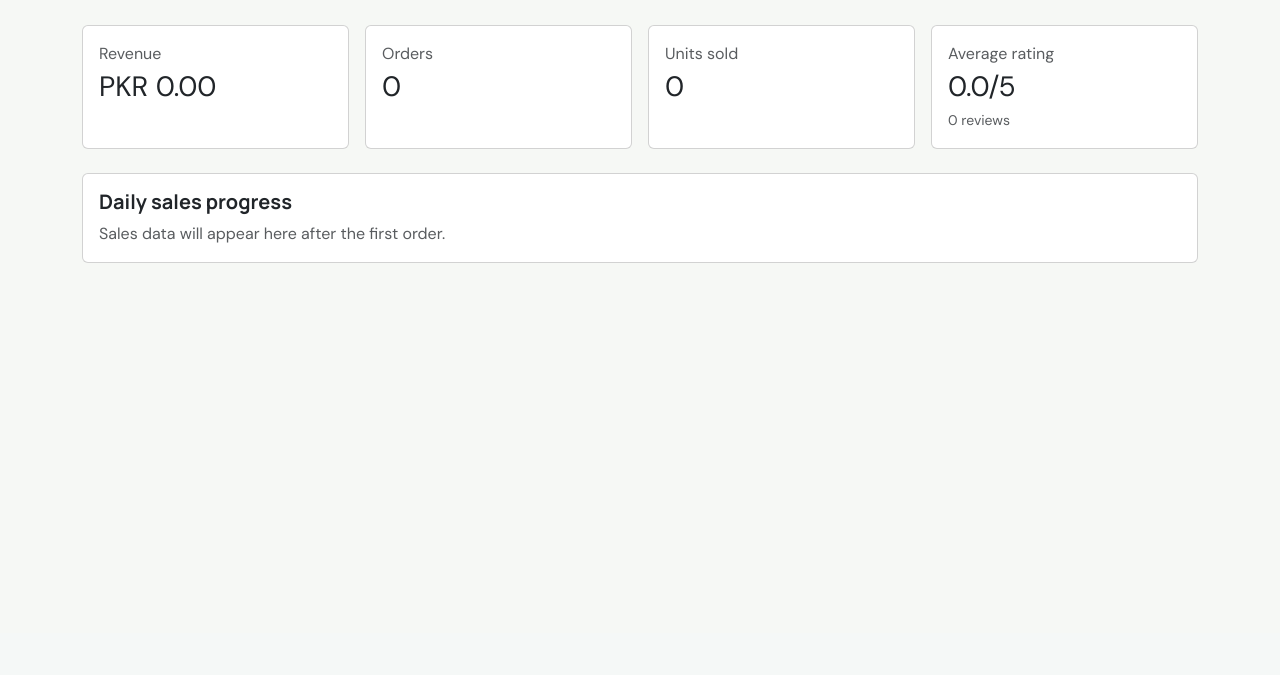
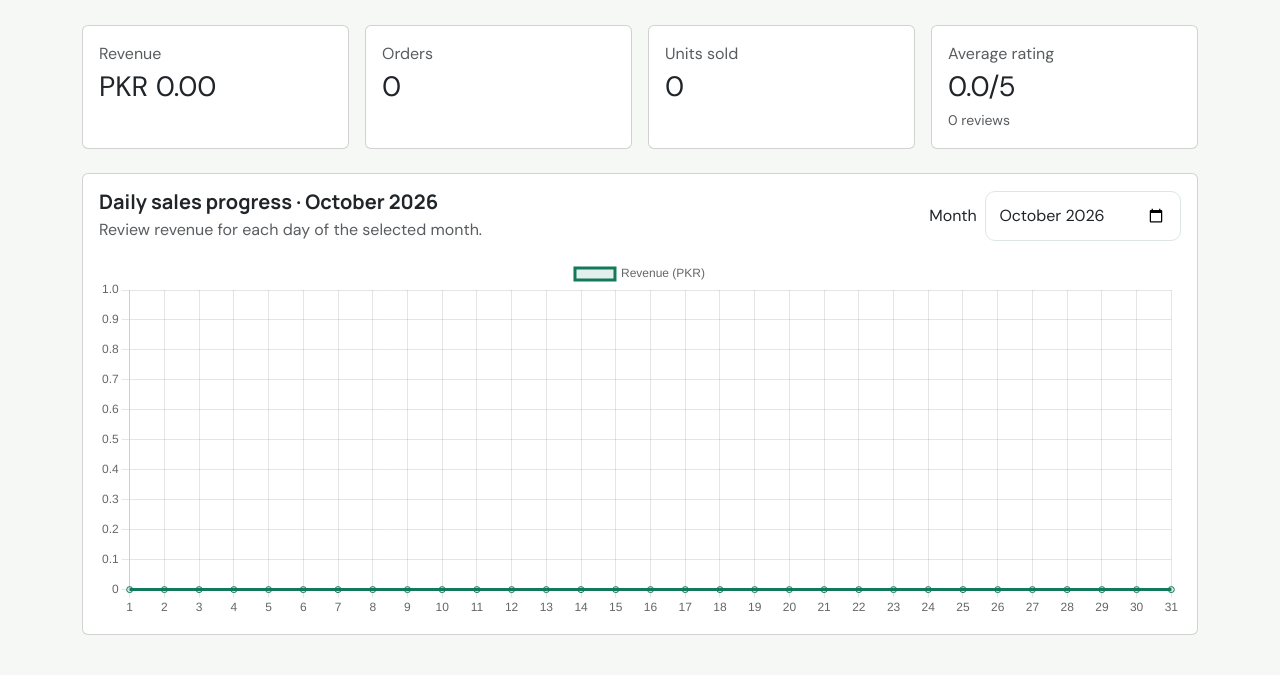
Before and after one commit to atika94/pharmacare, a Flask app: page /admin/analytics in a window 1280 px wide. Shown: the part 167-842 px from the top of the page. Before the commit the page ends 430 px from the top, so only its background shows below. Run offline with Flask 3, Linux system fonts and the light colour scheme; the visitor is signed in with stand-in values (Sample User, id 1); data that the repository does not hold is empty.

Commit message:
feat: add monthly daily sales analytics tracking

```diff
--- a/app/routes/admin.py
+++ b/app/routes/admin.py
@@ -1,4 +1,4 @@
-from datetime import date
+from datetime import date, timedelta
 from functools import wraps
 import os
 import uuid
@@ -124,22 +124,54 @@ def analytics():
     review_summary = fetch_one(
         "SELECT COUNT(*) AS review_count, COALESCE(AVG(rating), 0) AS average_rating FROM reviews"
     )
-    daily_sales = fetch_all(
+    selected_month = request.args.get("month", "").strip()
+    try:
+        month_start = date.fromisoformat(f"{selected_month}-01")
+    except ValueError:
+        month_start = date.today().replace(day=1)
+        selected_month = month_start.strftime("%Y-%m")
+
+    if month_start.month == 12:
+        next_month = date(month_start.year + 1, 1, 1)
+    else:
+        next_month = date(month_start.year, month_start.month + 1, 1)
+
+    daily_sales_rows = fetch_all(
         """
         SELECT date(orders.created_at) AS sale_date,
                COALESCE(SUM(orders.total_amount), 0) AS revenue,
                COUNT(DISTINCT orders.id) AS order_count
         FROM orders
         WHERE orders.status != 'cancelled'
+          AND date(orders.created_at) >= ?
+          AND date(orders.created_at) < ?
         GROUP BY date(orders.created_at)
         ORDER BY sale_date
-        """
+        """,
+        (month_start.isoformat(), next_month.isoformat()),
     )
+    sales_by_date = {row["sale_date"]: row for row in daily_sales_rows}
+    daily_sales = []
+    current_day = month_start
+    while current_day < next_month:
+        day_key = current_day.isoformat()
+        sale = sales_by_date.get(day_key)
+        daily_sales.append(
+            {
+                "sale_date": day_key,
+                "revenue": sale["revenue"] if sale else 0,
+                "order_count": sale["order_count"] if sale else 0,
+            }
+        )
+        current_day += timedelta(days=1)
+
     return render_template(
         "admin/analytics.html",
         sales_summary=sales_summary,
         review_summary=review_summary,
         daily_sales=daily_sales,
+        selected_month=selected_month,
+        selected_month_label=month_start.strftime("%B %Y"),
     )
 
 
--- a/app/templates/admin/analytics.html
+++ b/app/templates/admin/analytics.html
@@ -20,32 +20,39 @@
 
 <div class="card">
     <div class="card-body">
-        <h2 class="h5">Daily sales progress</h2>
-        {% if daily_sales %}
+        <div class="d-flex flex-wrap justify-content-between align-items-center gap-3 mb-3">
+            <div>
+                <h2 class="h5 mb-1">Daily sales progress · {{ selected_month_label }}</h2>
+                <p class="text-muted mb-0">Review revenue for each day of the selected month.</p>
+            </div>
+            <form method="GET" class="d-flex align-items-center gap-2">
+                <label class="form-label mb-0" for="sales-month">Month</label>
+                <input class="form-control" id="sales-month" name="month" type="month" value="{{ selected_month }}" onchange="this.form.submit()">
+            </form>
+        </div>
         <canvas id="sales-chart" height="100" aria-label="Daily sales chart"></canvas>
-        {% else %}
-        <p class="text-muted mb-0">Sales data will appear here after the first order.</p>
-        {% endif %}
     </div>
 </div>
-{% if daily_sales %}
 <script src="https://cdn.jsdelivr.net/npm/chart.js@4.4.4/dist/chart.umd.min.js"></script>
 <script>
 new Chart(document.getElementById("sales-chart"), {
     type: "line",
     data: {
-        labels: {{ daily_sales|map(attribute="sale_date")|list|tojson }},
+        labels: {{ daily_sales|map(attribute="sale_date")|list|tojson }}.map(date => Number(date.slice(8, 10))),
         datasets: [{
             label: "Revenue (PKR)",
             data: {{ daily_sales|map(attribute="revenue")|list|tojson }},
-            borderColor: "#0d6efd",
-            backgroundColor: "rgba(13, 110, 253, .12)",
+            borderColor: "#13795b",
+            backgroundColor: "rgba(19, 121, 91, .12)",
             fill: true,
             tension: .25
         }]
     },
-    options: { responsive: true, scales: { y: { beginAtZero: true } } }
+    options: {
+        responsive: true,
+        interaction: { intersect: false, mode: "index" },
+        scales: { y: { beginAtZero: true } }
+    }
 });
 </script>
-{% endif %}
 {% endblock %}
```
Also changed, not shown: tests/test_admin.py (+24 -0 lines).
